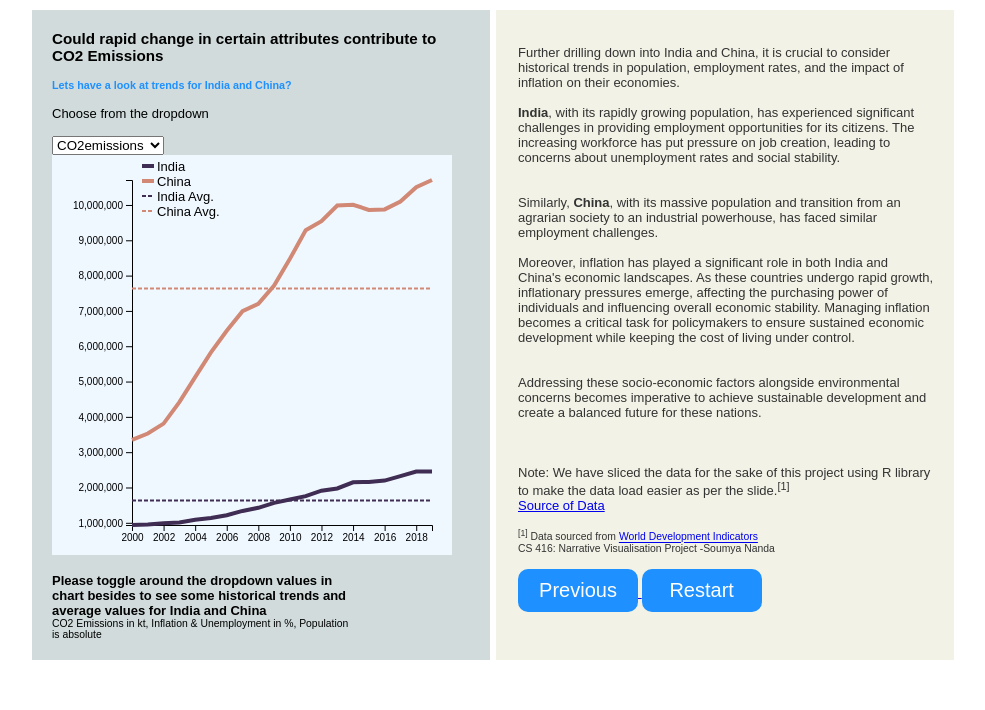
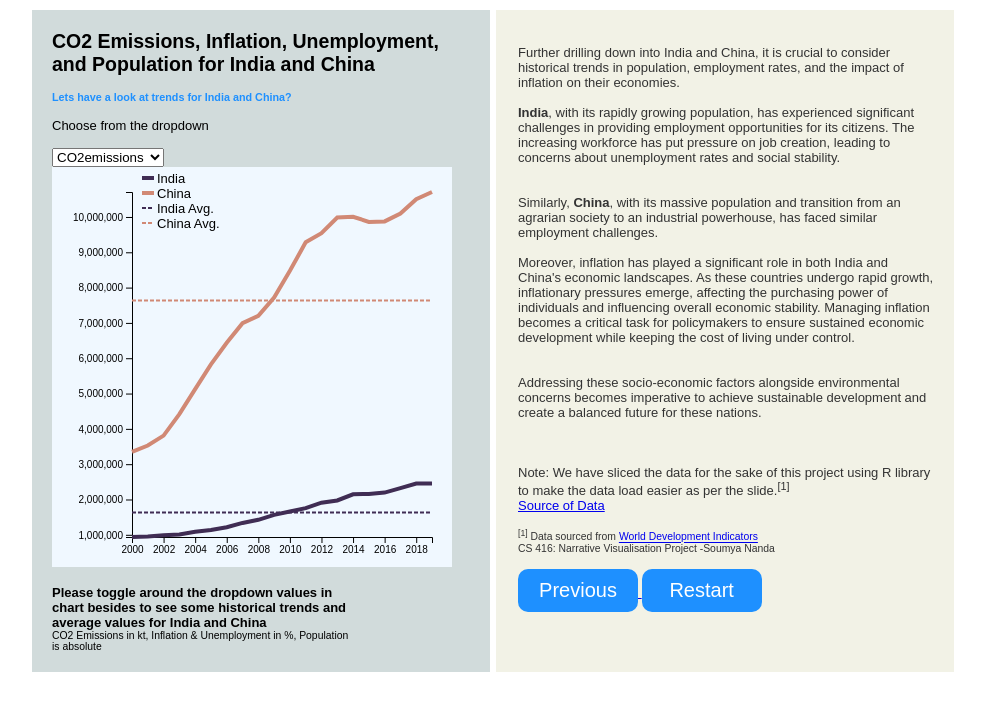
Before and after one commit to srnanda2/DataViz, a plain HTML site: page Scene3.html in a window 1280 px wide. Shown: the whole page, without its empty margins (147-1132 px from the left). Drawn offline with nearby package versions, Linux system fonts and the light colour scheme.

Commit message:
Update Scene3.html

```diff
--- a/Scene3.html
+++ b/Scene3.html
@@ -17,7 +17,7 @@
   <div id="faux">
     <!-- Begin Left Column -->
     <div id="leftcolumn">
-      <h3>Could rapid change in certain attributes contribute to CO2 Emissions</h3>
+      <h2>CO2 Emissions, Inflation, Unemployment, and Population for India and China</h2>
       <br>
       <h5>Lets have a look at trends for India and China?</h5>
       <br>
```
